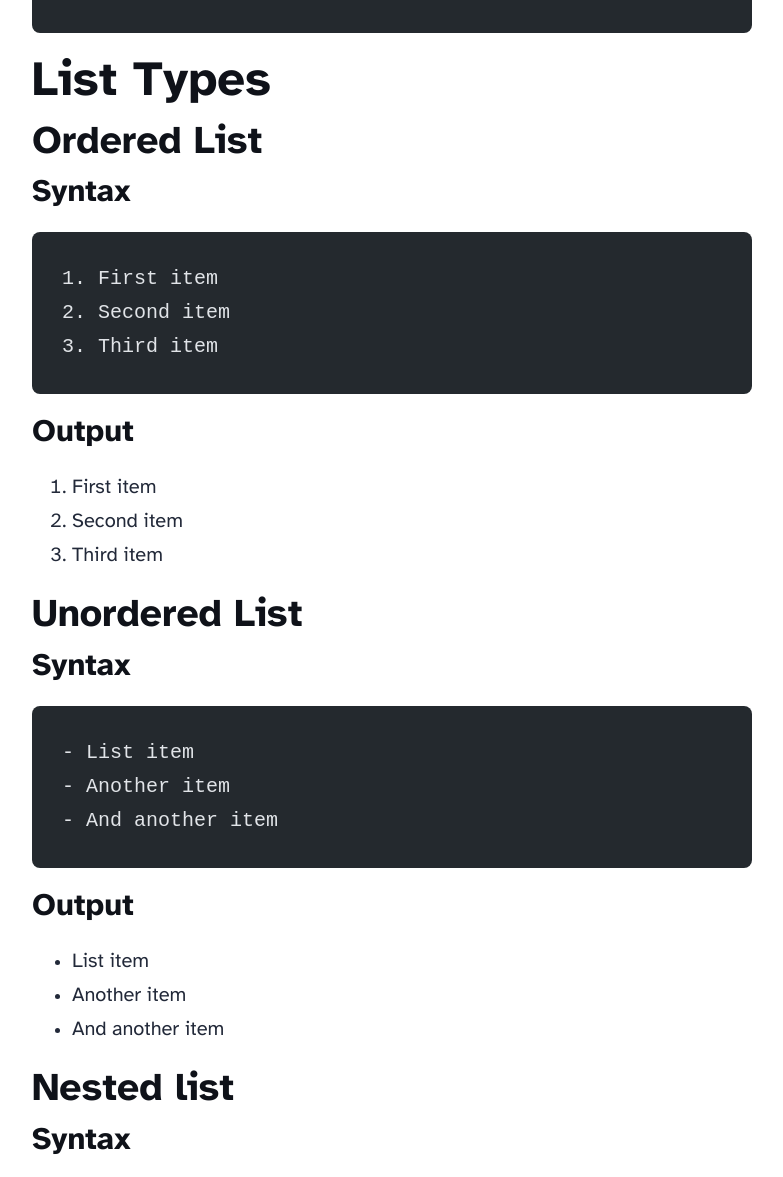
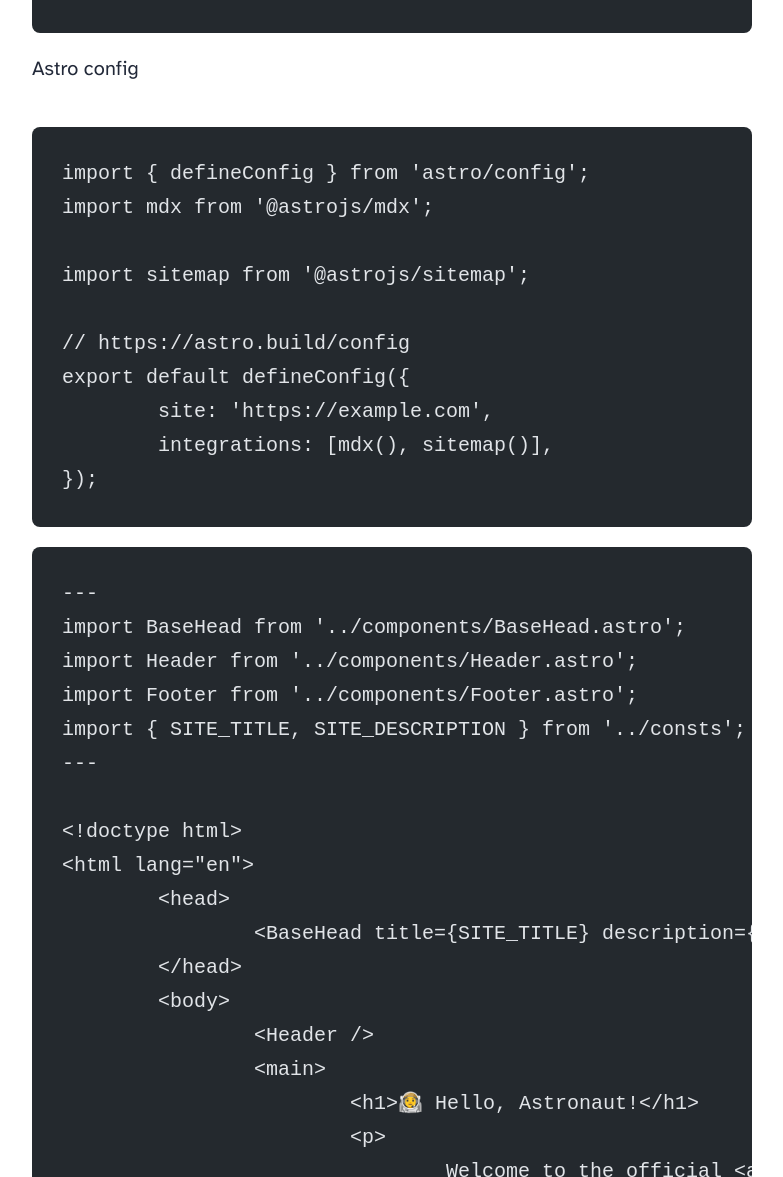
Before and after one commit to lobsang-tsering/recurseDaily, an Astro site: page /blog/markdown-style-guide in a window 1280 px wide. Shown: the part 5812-6989 px from the top of the page, without its empty margins (248-1031 px from the left). Built offline with nearby package versions, Linux system fonts and the light colour scheme; Astro itself is replaced by a stand-in of ours; code samples lack their colours.

Commit message:
tutorial code

````diff
--- a/astro.config.mjs
+++ b/astro.config.mjs
@@ -1,10 +1,32 @@
-import { defineConfig } from 'astro/config';
-import mdx from '@astrojs/mdx';
+import { defineConfig } from "astro/config";
+import mdx from "@astrojs/mdx";
 
-import sitemap from '@astrojs/sitemap';
+import sitemap from "@astrojs/sitemap";
 
 // https://astro.build/config
 export default defineConfig({
-	site: 'https://example.com',
-	integrations: [mdx(), sitemap()],
+  site: "https://example.com",
+  integrations: [mdx(), sitemap()],
+  markdown: {
+    shikiConfig: {
+      // Choose from Shiki's built-in themes (or add your own)
+      // https://shiki.style/themes
+      // theme: "dracula",
+      // Alternatively, provide multiple themes
+      // https://shiki.style/guide/dual-themes
+      themes: {
+        light: "dracula",
+        dark: "dracula",
+      },
+      // Add custom languages
+      // Note: Shiki has countless langs built-in, including .astro!
+      // https://shiki.style/languages
+      langs: [],
+      // Enable word wrap to prevent horizontal scrolling
+      wrap: true,
+      // Add custom transformers: https://shiki.style/guide/transformers
+      // Find common transformers: https://shiki.style/packages/transformers
+      transformers: [],
+    },
+  },
 });
--- a/src/content/blog/markdown-style-guide.md
+++ b/src/content/blog/markdown-style-guide.md
@@ -127,6 +127,76 @@
 </html>
 ```
 
+Astro config
+
+```javascript
+import { defineConfig } from 'astro/config';
+import mdx from '@astrojs/mdx';
+
+import sitemap from '@astrojs/sitemap';
+
+// https://astro.build/config
+export default defineConfig({
+	site: 'https://example.com',
+	integrations: [mdx(), sitemap()],
+});
+```
+
+```astro
+---
+import BaseHead from '../components/BaseHead.astro';
+import Header from '../components/Header.astro';
+import Footer from '../components/Footer.astro';
+import { SITE_TITLE, SITE_DESCRIPTION } from '../consts';
+---
+
+<!doctype html>
+<html lang="en">
+	<head>
+		<BaseHead title={SITE_TITLE} description={SITE_DESCRIPTION} />
+	</head>
+	<body>
+		<Header />
+		<main>
+			<h1>🧑‍🚀 Hello, Astronaut!</h1>
+			<p>
+				Welcome to the official <a href="https://astro.build/">Astro</a> blog starter template. This
+				template serves as a lightweight, minimally-styled starting point for anyone looking to build
+				a personal website, blog, or portfolio with Astro.
+			</p>
+			<p>
+				This template comes with a few integrations already configured in your
+				<code>astro.config.mjs</code> file. You can customize your setup with
+				<a href="https://astro.build/integrations">Astro Integrations</a> to add tools like Tailwind,
+				React, or Vue to your project.
+			</p>
+			<p>Here are a few ideas on how to get started with the template:</p>
+			<ul>
+				<li>Edit this page in <code>src/pages/index.astro</code></li>
+				<li>Edit the site header items in <code>src/components/Header.astro</code></li>
+				<li>Add your name to the footer in <code>src/components/Footer.astro</code></li>
+				<li>Check out the included blog posts in <code>src/pages/blog/</code></li>
+				<li>Customize the blog post page layout in <code>src/layouts/BlogPost.astro</code></li>
+			</ul>
+			<p>
+				Have fun! If you get stuck, remember to <a href="https://docs.astro.build/"
+					>read the docs
+				</a> or <a href="https://astro.build/chat">join us on Discord</a> to ask questions.
+			</p>
+			<p>
+				Looking for a blog template with a bit more personality? Check out <a
+					href="https://github.com/Charca/astro-blog-template"
+					>astro-blog-template
+				</a> by <a href="https://twitter.com/Charca">Maxi Ferreira</a>.
+			</p>
+		</main>
+		<Footer />
+	</body>
+</html>
+```
+
+Talking about `code`
+
 ## List Types
 
 ### Ordered List
````
Also changed, not shown: src/pages/index.astro (+11 -44 lines).
